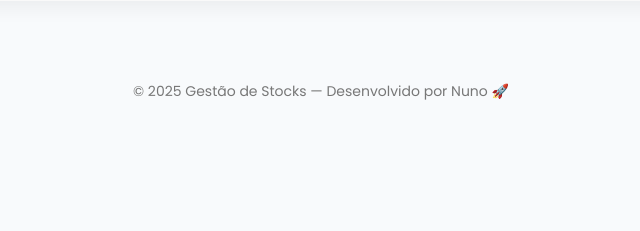
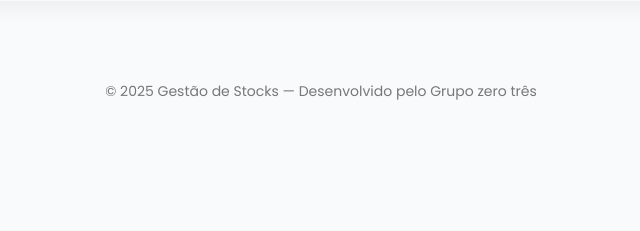
Before and after one commit to pmexa/website, a PHP site: page / in a window 1280 px wide. Shown: the part 569-800 px from the top of the page, without its empty margins (319-959 px from the left). Run offline with PHP 8.4, Linux system fonts and the light colour scheme; data comes from the database, SQL or seed files in the repository.

Commit message:
Update index.php

```diff
--- a/index.php
+++ b/index.php
@@ -186,7 +186,7 @@ if ($result && mysqli_num_rows($result) > 0) {
 </div>
 
 <footer>
-  © <?php echo date('Y'); ?> Gestão de Stocks — Desenvolvido por Nuno 🚀
+  © <?php echo date('Y'); ?> Gestão de Stocks — Desenvolvido pelo Grupo zero três
 </footer>
 
 </body>
```
